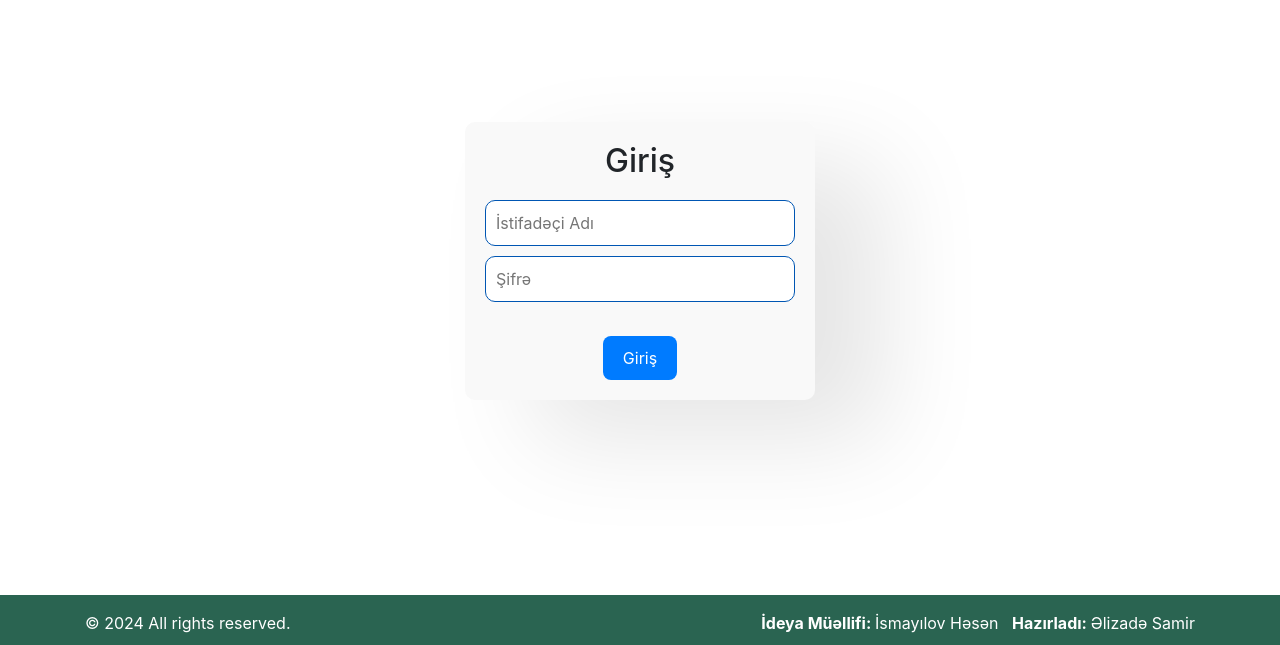
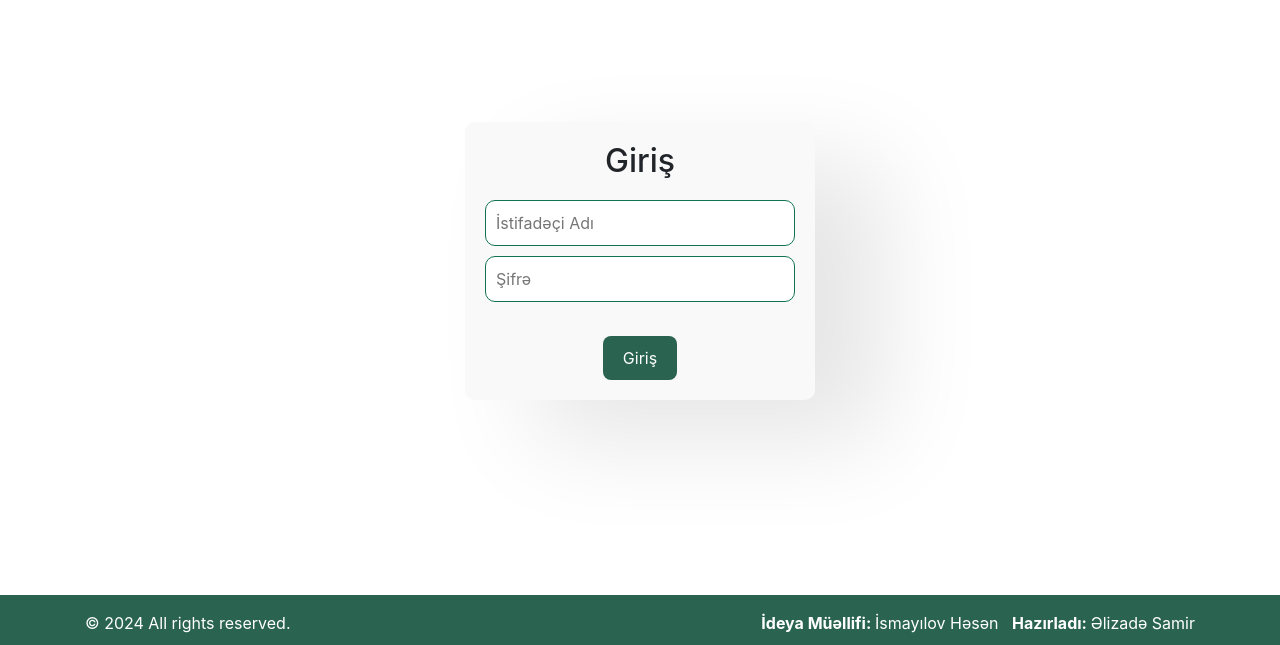
Before and after one commit to SamirAlizada/Uni-Project-V3-time, a Django app: page /login/ in a window 1280 px wide. Shown: the part 155-800 px from the top of the page. Run offline with Django 4.2, Linux system fonts and the light colour scheme; some libraries are stand-ins or nearby versions.

Commit message:
update login color

```diff
--- a/templates/account/login.html
+++ b/templates/account/login.html
@@ -33,13 +33,15 @@
         width: 100%;
         padding: 10px;
         margin-bottom: 10px;
-        border: 1px solid #0056b3;
+        /* border: 1px solid #0056b3; */
+        border: 1px solid rgb(18, 115, 83);
         border-radius: 10px;
         box-sizing: border-box;
     }
 
     .login-container input[type="submit"] {
-        background-color: #007bff;
+        /* background-color: #007bff; */
+        background-color: rgb(42, 100, 81);
         color: #fff;
         border: none;
         border-radius: 8px;
```
Also changed, not shown: db.sqlite3.
